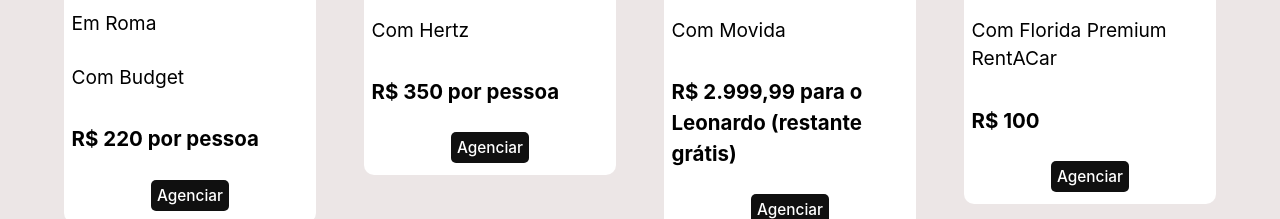
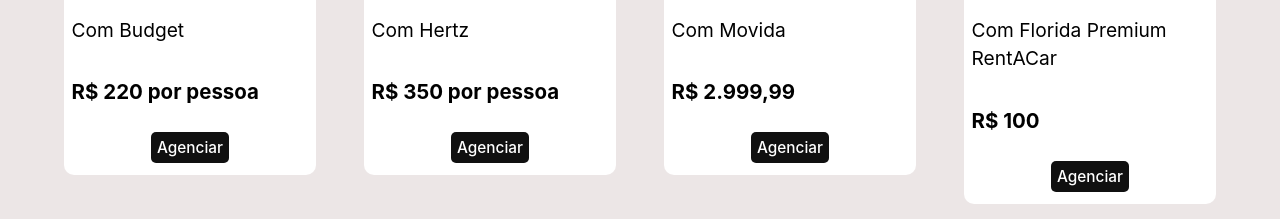
Before and after one commit to VieiraQuezia/projetoviagem, a React (Vite) app: page /Turismo in a window 1280 px wide. Shown: the part 733-952 px from the top of the page. Built offline with nearby package versions, Linux system fonts and the light colour scheme.

Commit message:
atttttttttttttt

```diff
--- a/src/Pages/NavBar/Turismo.jsx
+++ b/src/Pages/NavBar/Turismo.jsx
@@ -42,7 +42,7 @@
           viagem="Casa do João Vitor"
           saida="Em Juarez"
           info="Com Movida"
-          valor="R$ 2.999,99 para o Leonardo (restante grátis)"
+          valor="R$ 2.999,99"
           feito="Agenciado"
           fazer="Agenciar"
         />
```
Also changed, not shown: public/Coliseu.png (added).
